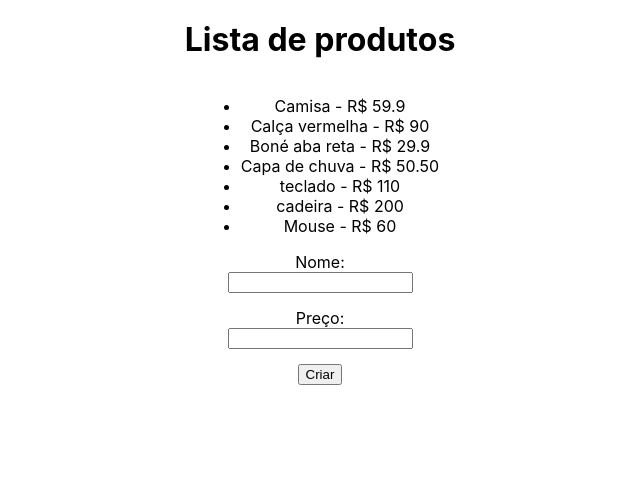
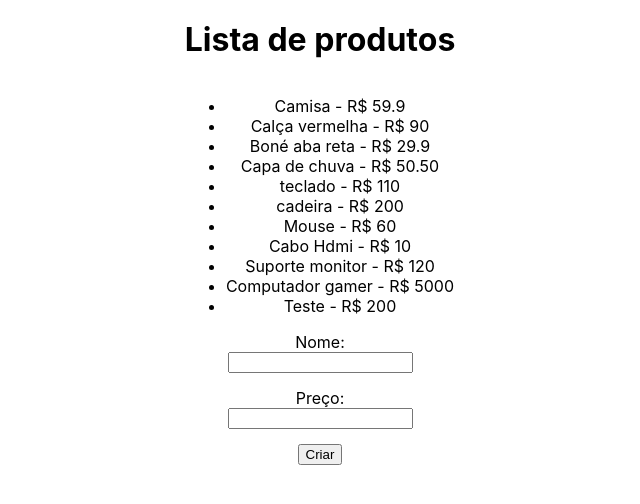
Before and after one commit to Thiago11112000/React-2025-curso-Hora-de-Codar, a React (Vite) app in the folder 6_REO_HTTP/httpreact/: page / in a window 1280 px wide. Shown: the top 504 px of the page, without its empty margins (320-960 px from the left). Built offline with nearby package versions, Linux system fonts and the light colour scheme; data requests are answered from the project's data file.

Commit message:
Estado de Loading

```diff
--- a/6_REO_HTTP/httpreact/data/db.json
+++ b/6_REO_HTTP/httpreact/data/db.json
@@ -34,6 +34,26 @@
       "id": "8e47",
       "name": "Mouse",
       "price": "60"
+    },
+    {
+      "id": "7833",
+      "name": "Cabo Hdmi",
+      "price": "10"
+    },
+    {
+      "id": "905d",
+      "name": "Suporte monitor",
+      "price": "120"
+    },
+    {
+      "id": "aa59",
+      "name": "Computador gamer",
+      "price": "5000"
+    },
+    {
+      "id": "17a0",
+      "name": "Teste",
+      "price": "200"
     }
   ]
 }
--- a/6_REO_HTTP/httpreact/src/App.jsx
+++ b/6_REO_HTTP/httpreact/src/App.jsx
@@ -5,57 +5,46 @@ import { useFetch } from './hooks/useFetch';
 const url = "http://localhost:3000/products";
 
 function App() {
-  // Inicializa o estado para armazenar os dados dos produtos
   const [products, setProducts] = useState([]);
-
-  // Usando o hook useFetch para pegar os produtos da API
-  const { data: items, httpConfig } = useFetch(url); // Desestruturação de 'data' como 'items'
-  console.log(items);
+  const { data: items, httpConfig, loading } = useFetch(url);
 
   const [name, setName] = useState("");
   const [price, setPrice] = useState("");
 
-  // 2 - Adiciona produtos
   const handleSubmit = async (e) => {
-    e.preventDefault(); // Previne o comportamento padrão do formulário
+    e.preventDefault();
 
-    const product = {
-      name,
-      price
-    }
+    const product = { name, price };
 
-    // Comentado: método antigo usando fetch diretamente
-    // const res = await fetch(url, {
-    //   method: "POST", // Método POST para adicionar o produto
-    //   headers: {
-    //     "Content-Type": "application/json",
-    //   },
-    //   body: JSON.stringify(product), // Corpo com os dados do produto em formato JSON
-    // });
+    httpConfig(product, "POST");
 
-    // // 3 - Carregamento dinâmico
-    // const addedProduct = await res.json(); // Converte a resposta da API em um objeto JSON
-    // setProducts((prevProducts) => [...prevProducts, addedProduct]); // Atualiza a lista de produtos
-
-    // 5 - Refatorando para usar o httpConfig do useFetch
-    httpConfig(product, "POST"); // Usando o hook httpConfig para configurar o POST
-
-    setName(""); // Limpa o campo de nome
-    setPrice(""); // Limpa o campo de preço
-  }
+    setName("");
+    setPrice("");
+  };
 
   return (
     <div className="App">
       <h1>Lista de produtos</h1>
-      <ul>
-        {items && items.length > 0 ? (
-          items.map((product) => (
-            <li key={product.id}>{product.name} - R$ {product.price}</li>
-          ))
-        ) : (
-          <p>Nenhum produto encontrado.</p>
-        )}
-      </ul>
+
+      {/* 6 - Loading */}
+      {loading && <p>Carregando dados...</p>}
+
+      {!loading && (
+        <>
+          {items && items.length > 0 ? (
+            <ul>
+              {items.map((product) => (
+                <li key={product.id}>
+                  {product.name} - R$ {product.price}
+                </li>
+              ))}
+            </ul>
+          ) : (
+            <p>Nenhum produto encontrado.</p>
+          )}
+        </>
+      )}
+
       <div className="add-product">
         <form onSubmit={handleSubmit}>
           <label>
@@ -63,7 +52,7 @@ function App() {
             <input
               type="text"
               value={name}
-              onChange={(e) => setName(e.target.value)} // Atualiza o estado 'name'
+              onChange={(e) => setName(e.target.value)}
             />
           </label>
           <label>
@@ -71,7 +60,7 @@ function App() {
             <input
               type="number"
               value={price}
-              onChange={(e) => setPrice(e.target.value)} // Atualiza o estado 'price'
+              onChange={(e) => setPrice(e.target.value)}
             />
           </label>
           <input type="submit" value="Criar" />
--- a/6_REO_HTTP/httpreact/src/hooks/useFetch.jsx
+++ b/6_REO_HTTP/httpreact/src/hooks/useFetch.jsx
@@ -8,6 +8,11 @@ export const useFetch = (url) => {
     const [config, setConfig] = useState(null);
     const [method, setMethod] = useState(null);
     const [callFetch, setCallFetch] = useState(false);
+
+    //6 - loading
+    const [loading,setLoading]=useState(false);
+
+
 
     // Correção: Arrow function correta
     const httpConfig = (data, method) => {
@@ -25,10 +30,17 @@ export const useFetch = (url) => {
 
     useEffect(() => {
         const fetchData = async () => {
+
+            // 6 - loading
+
+            setLoading(true);
             const res = await fetch(url);
             const json = await res.json();
 
             setData(json);
+
+            setLoading(false);
+
         };
         fetchData();
     }, [url, callFetch]);
@@ -49,5 +61,5 @@ export const useFetch = (url) => {
         }
     }, [config, method, url]);
 
-    return { data, httpConfig };
+    return { data, httpConfig , loading};
 };
```
